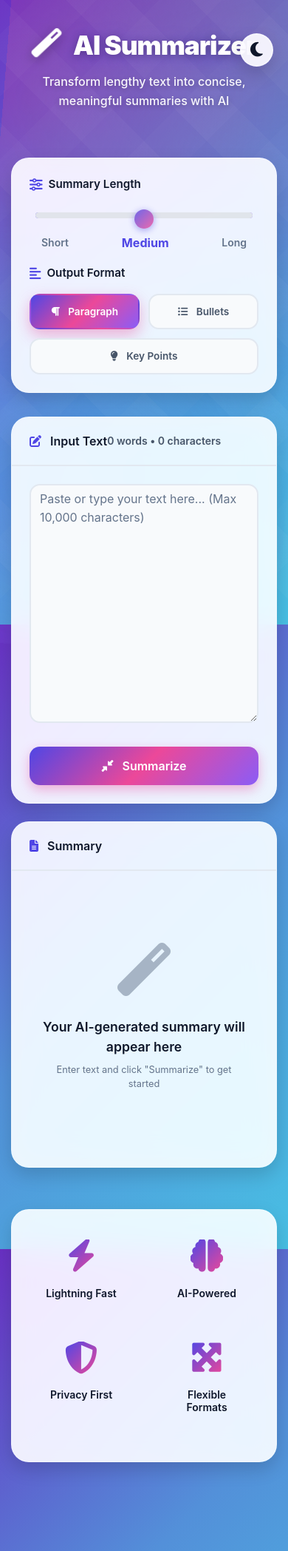
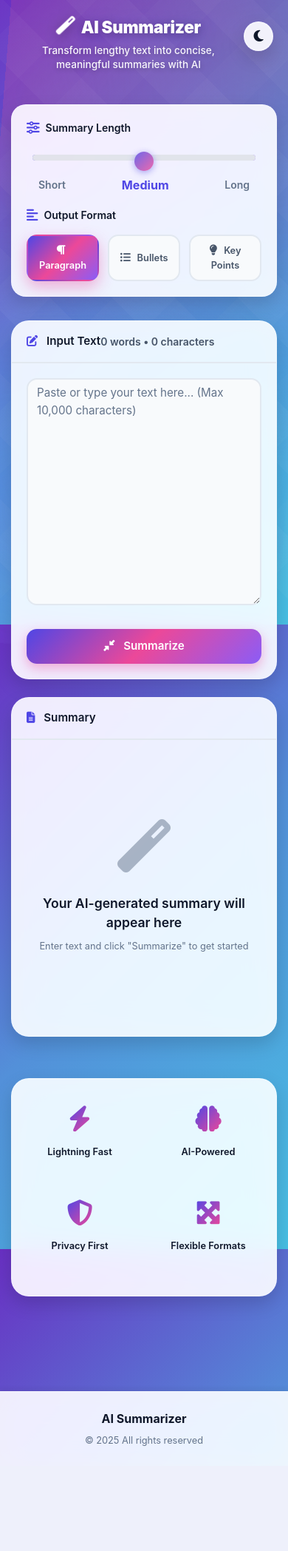
Before and after one commit to Robu71111/summarize.ai, a Flask app: page / in a window 390 px wide. Shown: the top 2096 px of the page at 74% size. After the commit the page ends 1954 px from the top, so only its background shows below. Run offline with Flask 3, Linux system fonts and the light colour scheme.

Commit message:
Dark/light theme mode button alignment

```diff
--- a/static/css/styles.css
+++ b/static/css/styles.css
@@ -175,7 +175,7 @@
   position: relative;
   max-width: 800px;
   margin: 0 auto;
-  padding: 0 1rem;
+  padding: 0 60px 0 1rem;
 }
 
 .logo-section {
@@ -187,7 +187,7 @@
 }
 
 .logo-section i {
-  font-size: 3.5rem;
+  font-size: 2.5rem;
   color: var(--header-text);
   filter: drop-shadow(0 4px 8px var(--header-text-shadow));
   animation: iconFloat 3s ease-in-out infinite;
@@ -199,7 +199,7 @@
 }
 
 .app-title {
-  font-size: 3rem;
+  font-size: 2.5rem;
   font-weight: 900;
   margin: 0;
   color: var(--header-text);
@@ -850,6 +850,8 @@
 }
 
 /* Responsive Design */
+
+/* Tablet & Medium Screens */
 @media (max-width: 992px) {
   .app-title {
     font-size: 2.5rem;
@@ -858,20 +860,54 @@
   .logo-section i {
     font-size: 3rem;
   }
+
+  .app-subtitle {
+    font-size: 1.1rem;
+  }
+
+  .theme-toggle {
+    width: 48px;
+    height: 48px;
+    font-size: 1.3rem;
+  }
 }
 
+/* Mobile Landscape & Small Tablets */
 @media (max-width: 768px) {
+  .app-header {
+    padding: 2rem 0 1.5rem;
+  }
+
+  .header-content {
+    padding: 0 55px 0 0.75rem;
+  }
+
+  .logo-section {
+    gap: 0.75rem;
+    margin-bottom: 0.75rem;
+  }
+
   .app-title {
-    font-size: 2.2rem;
+    font-size: 1.8rem;
+    letter-spacing: -0.5px;
   }
 
   .app-subtitle {
-    font-size: 1rem;
+    font-size: 0.95rem;
     padding: 0 0.5rem;
+    line-height: 1.5;
   }
 
   .logo-section i {
-    font-size: 2.5rem;
+    font-size: 2rem;
+  }
+
+  .theme-toggle {
+    width: 44px;
+    height: 44px;
+    font-size: 1.2rem;
+    top: 5px;
+    right: 5px;
   }
 
   .controls-card {
@@ -899,6 +935,146 @@
 
   .feature-item h6 {
     font-size: 0.875rem;
+  }
+}
+
+/* Mobile Portrait - Small Phones */
+@media (max-width: 576px) {
+  .app-header {
+    padding: 1.5rem 0 1.25rem;
+    margin-bottom: 1.5rem;
+  }
+
+  .header-content {
+    padding: 0 50px 0 0.5rem;
+  }
+
+  .logo-section {
+    gap: 0.5rem;
+    margin-bottom: 0.5rem;
+  }
+
+  .app-title {
+    font-size: 1.4rem;
+    letter-spacing: -0.3px;
+  }
+
+  .app-subtitle {
+    font-size: 0.85rem;
+    padding: 0 0.25rem;
+    line-height: 1.4;
+  }
+
+  .logo-section i {
+    font-size: 1.6rem;
+  }
+
+  .theme-toggle {
+    width: 40px;
+    height: 40px;
+    font-size: 1.1rem;
+    top: 5px;
+    right: 5px;
+  }
+
+  .controls-card {
+    padding: 1.25rem;
+    border-radius: 1.25rem;
+  }
+
+  .control-label {
+    font-size: 0.875rem;
+  }
+
+  .mode-tab {
+    font-size: 0.8rem;
+    padding: 0.65rem 0.85rem;
+    min-width: 90px;
+  }
+
+  .mode-tab i {
+    margin-right: 0.35rem;
+    font-size: 0.9rem;
+  }
+
+  .card-header {
+    padding: 1rem 1.25rem;
+    font-size: 0.95rem;
+  }
+
+  .card-body {
+    padding: 1.25rem;
+  }
+
+  .text-input {
+    font-size: 0.95rem;
+  }
+
+  .btn-primary {
+    padding: 0.75rem 1.75rem;
+    font-size: 0.95rem;
+  }
+
+  .features-section {
+    padding: 1.25rem;
+  }
+
+  .feature-item i {
+    font-size: 2.2rem;
+  }
+
+  .feature-item h6 {
+    font-size: 0.8rem;
+  }
+}
+
+/* Extra Small Screens (iPhone SE, small phones) */
+@media (max-width: 375px) {
+  .app-header {
+    padding: 1.25rem 0 1rem;
+  }
+
+  .header-content {
+    padding: 0 48px 0 0.5rem;
+  }
+
+  .logo-section {
+    flex-direction: row;
+    gap: 0.4rem;
+  }
+
+  .app-title {
+    font-size: 1.2rem;
+  }
+
+  .app-subtitle {
+    font-size: 0.7rem;
+    padding: 0;
+  }
+
+  .logo-section i {
+    font-size: 1.4rem;
+  }
+
+  .theme-toggle {
+    width: 38px;
+    height: 38px;
+    font-size: 1rem;
+  }
+
+  .mode-tabs {
+    gap: 0.5rem;
+  }
+
+  .mode-tab {
+    font-size: 0.75rem;
+    padding: 0.6rem 0.7rem;
+    min-width: 80px;
+  }
+
+  .stat-badge {
+    font-size: 0.75rem;
+    padding: 0.5rem 0.75rem;
   }
 }
 
```
